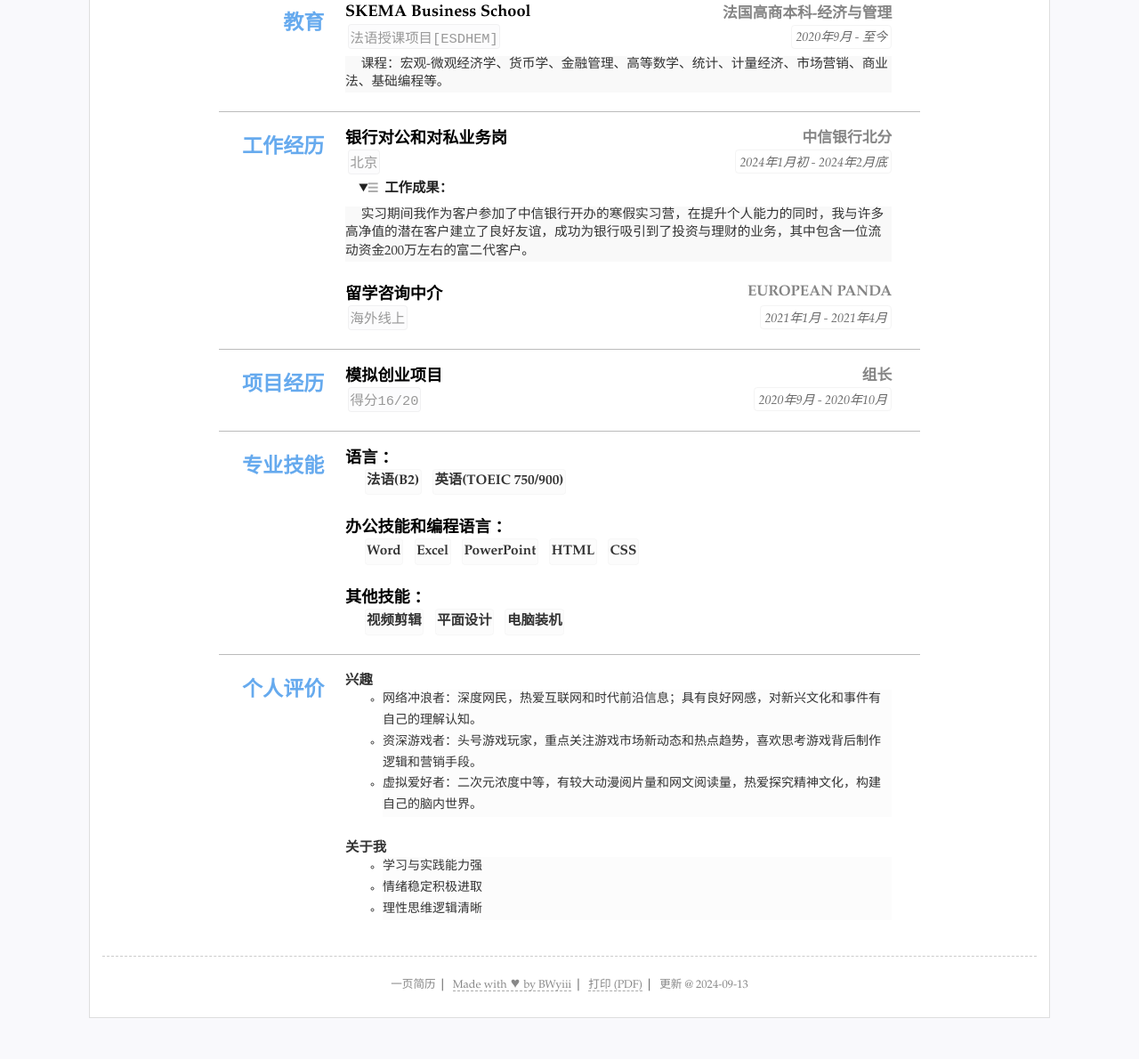
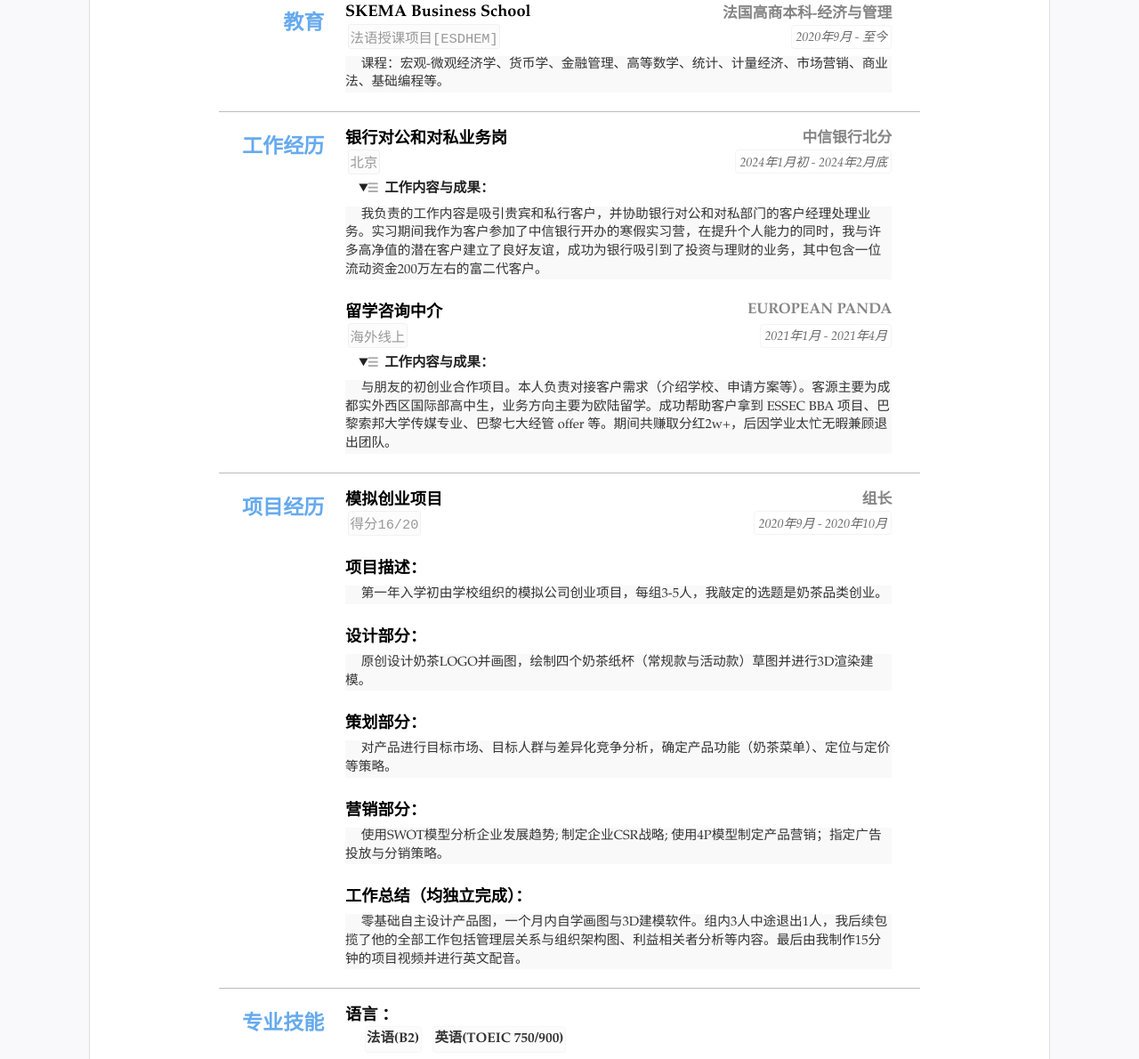
Before and after one commit to BWyiii/-, a Jekyll site: the page built from index.html, in a window 1280 px wide and 1400 px high. Shown: the part 210-1400 px from the top of the window at 89% size. Built offline with Jekyll 4.4.1, drawn with Linux system fonts in a browser that asks for light colours; part of the change alters nothing that is shown.

Commit message:
Update resume.yml

```diff
--- a/_data/resume.yml
+++ b/_data/resume.yml
@@ -42,10 +42,8 @@ main: #简历主要内容，
     tags:
     - 北京
     duration: 2024年1月初 - 2024年2月底
-    summary: 工作内容
-    detail: 工作内容：我负责的工作内容是吸引贵宾和私行客户，并协助银行对公和对私部门的客户经理处理业务。
-    summary: 工作成果：
-    detail: 实习期间我作为客户参加了中信银行开办的寒假实习营，在提升个人能力的同时，我与许多高净值的潜在客户建立了良好友谊，成功为银行吸引到了投资与理财的业务，其中包含一位流动资金200万左右的富二代客户。
+    summary: 工作内容与成果：
+    detail: 我负责的工作内容是吸引贵宾和私行客户，并协助银行对公和对私部门的客户经理处理业务。实习期间我作为客户参加了中信银行开办的寒假实习营，在提升个人能力的同时，我与许多高净值的潜在客户建立了良好友谊，成功为银行吸引到了投资与理财的业务，其中包含一位流动资金200万左右的富二代客户。
     open: open
 
   - title: 留学咨询中介
@@ -53,9 +51,9 @@ main: #简历主要内容，
     tags:
     - 海外线上
     duration: 2021年1月 - 2021年4月
-    list:
-    - 工作内容：与朋友的初创业合作项目。本人负责对接客户需求（介绍学校、申请方案等）。客源主要为成都实外西区国际部高中生，业务方向主要为欧陆留学。
-    - 工作成果：成功帮助客户拿到 ESSEC BBA 项目、巴黎索邦大学传媒专业、巴黎七大经管 offer 等。期间共赚取分红2w+，后因学业太忙无暇兼顾退出团队。
+    summary: 工作内容与成果：
+    detail: 与朋友的初创业合作项目。本人负责对接客户需求（介绍学校、申请方案等）。客源主要为成都实外西区国际部高中生，业务方向主要为欧陆留学。成功帮助客户拿到 ESSEC BBA 项目、巴黎索邦大学传媒专业、巴黎七大经管 offer 等。期间共赚取分红2w+，后因学业太忙无暇兼顾退出团队。
+    open: open
 
 - type: experience
   name: 项目经历
@@ -65,12 +63,16 @@ main: #简历主要内容，
     tags:
     - 得分16/20
     duration: 2020年9月 - 2020年10月
-    list:
-    - 项目描述：第一年入学初由学校组织的模拟公司创业项目，每组3-5人，我敲定的选题是奶茶品类创业。
-    - 设计部分：原创设计奶茶LOGO并画图，绘制四个奶茶纸杯（常规款与活动款）草图并进行3D渲染建模。
-    - 策划部分：对产品进行目标市场、目标人群与差异化竞争分析，确定产品功能（奶茶菜单）、定位与定价等策略。
-    - 营销部分：使用SWOT模型分析企业发展趋势; 制定企业CSR战略; 使用4P模型制定产品营销；指定广告投放与分销策略。
-    - 工作总结（均独立完成）：零基础自主设计产品图，一个月内自学画图与3D建模软件。组内3人中途退出1人，我后续包揽了他的全部工作包括管理层关系与组织架构图、利益相关者分析等内容。最后由我制作15分钟的项目视频并进行英文配音。
+  - title: 项目描述：
+    detail: 第一年入学初由学校组织的模拟公司创业项目，每组3-5人，我敲定的选题是奶茶品类创业。
+  - title: 设计部分：
+    detail: 原创设计奶茶LOGO并画图，绘制四个奶茶纸杯（常规款与活动款）草图并进行3D渲染建模。
+  - title: 策划部分：
+    detail: 对产品进行目标市场、目标人群与差异化竞争分析，确定产品功能（奶茶菜单）、定位与定价等策略。
+  - title: 营销部分：
+    detail: 使用SWOT模型分析企业发展趋势; 制定企业CSR战略; 使用4P模型制定产品营销；指定广告投放与分销策略。
+  - title: 工作总结（均独立完成）：
+    detail: 零基础自主设计产品图，一个月内自学画图与3D建模软件。组内3人中途退出1人，我后续包揽了他的全部工作包括管理层关系与组织架构图、利益相关者分析等内容。最后由我制作15分钟的项目视频并进行英文配音。
 
 - type: skills
   name: '专业技能'
```
